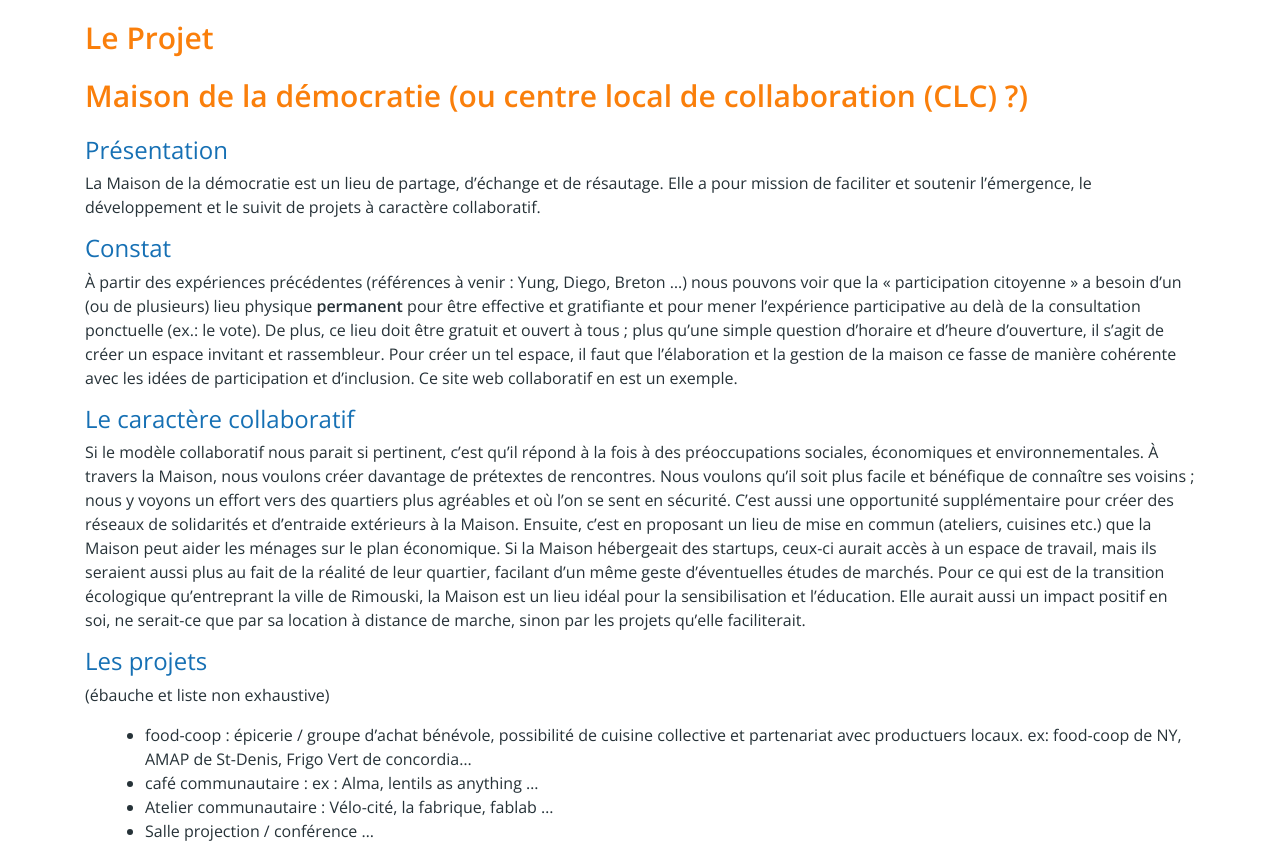
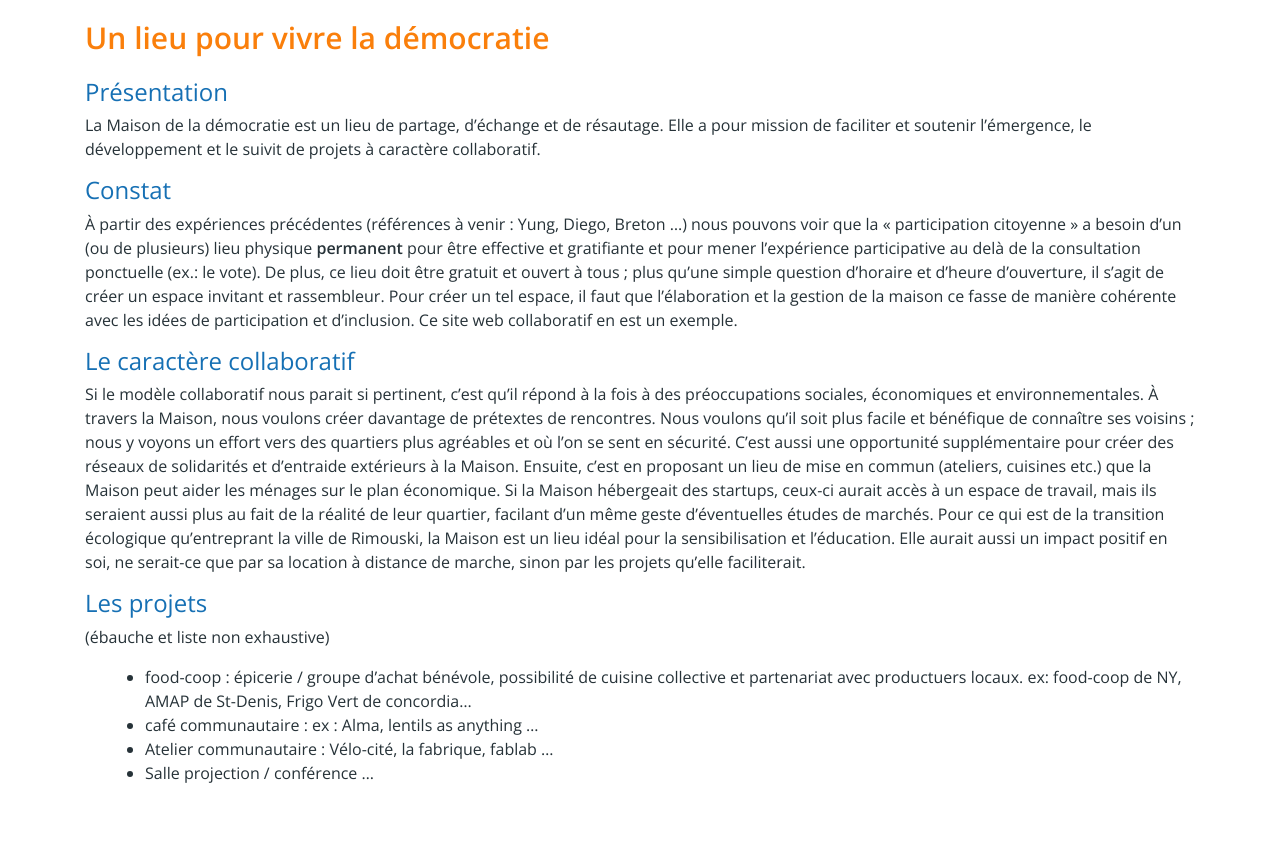
Before and after one commit to SyvieMarier/Maison-democratie-Rimouski, a Jekyll site: the page built from index.md, in a window 1280 px wide and 1263 px high, cut to the strip 404-1263 px from the top of the window. Built offline with Jekyll 4.4.1, drawn with Linux system fonts in a browser that asks for light colours; nearby versions of some CDN libraries; our own code applies the rules of GitHub Pages for plain Markdown files; some of the changed text lies outside the part shown.

Commit message:
mise en forme

```diff
--- a/_layouts/basics.html
+++ b/_layouts/basics.html
@@ -5,7 +5,11 @@
     {% include menu.html %}
     {% include header.html %}
     <div class="container" style="margin-top:25px;">
+      {% if page.titre %}
+      <h1> {{page.titre}} </h1>
+      {% elsif page.titre-court %}
       <h1> {{page.titre-court}} </h1>
+      {%endif%}
      {{content}}
    </div>
   </body>
--- a/index.md
+++ b/index.md
@@ -1,10 +1,8 @@
 ---
 layout: basics
 titre-court: Le Projet
+titre: Un lieu pour vivre la démocratie
 ---
-
-Maison de la démocratie (ou centre local de collaboration (CLC) ?) <!-- startup d'économie sociale -->
-===
 
 ## Présentation
 La Maison de la démocratie est un lieu de partage, d'échange et de résautage. Elle a pour mission de faciliter et soutenir l'émergence, le développement et le suivit de projets à caractère collaboratif.
```
Also changed, not shown: documentation.md (+11 -3 lines), reglements.md (+6 -1 lines).
